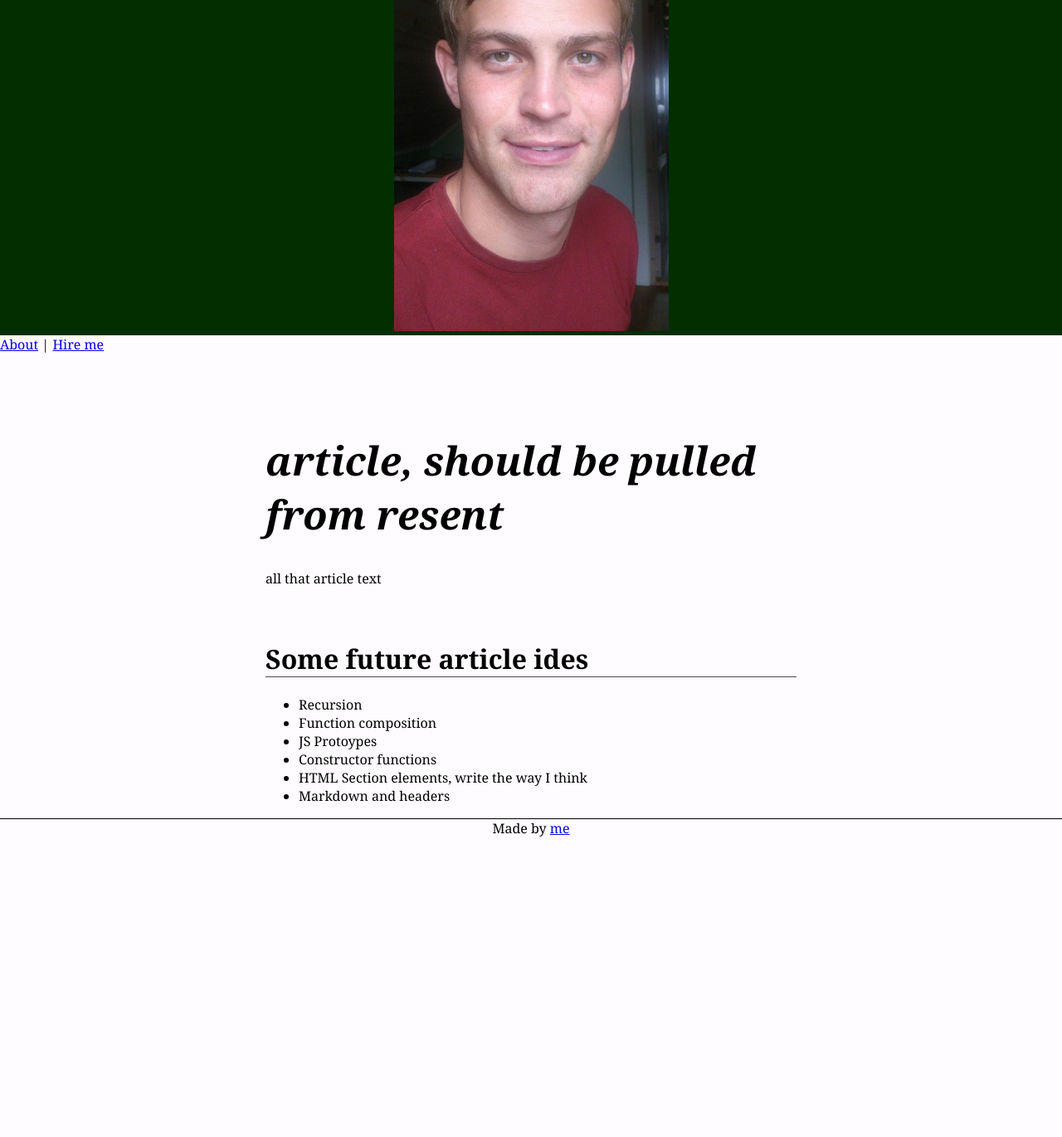
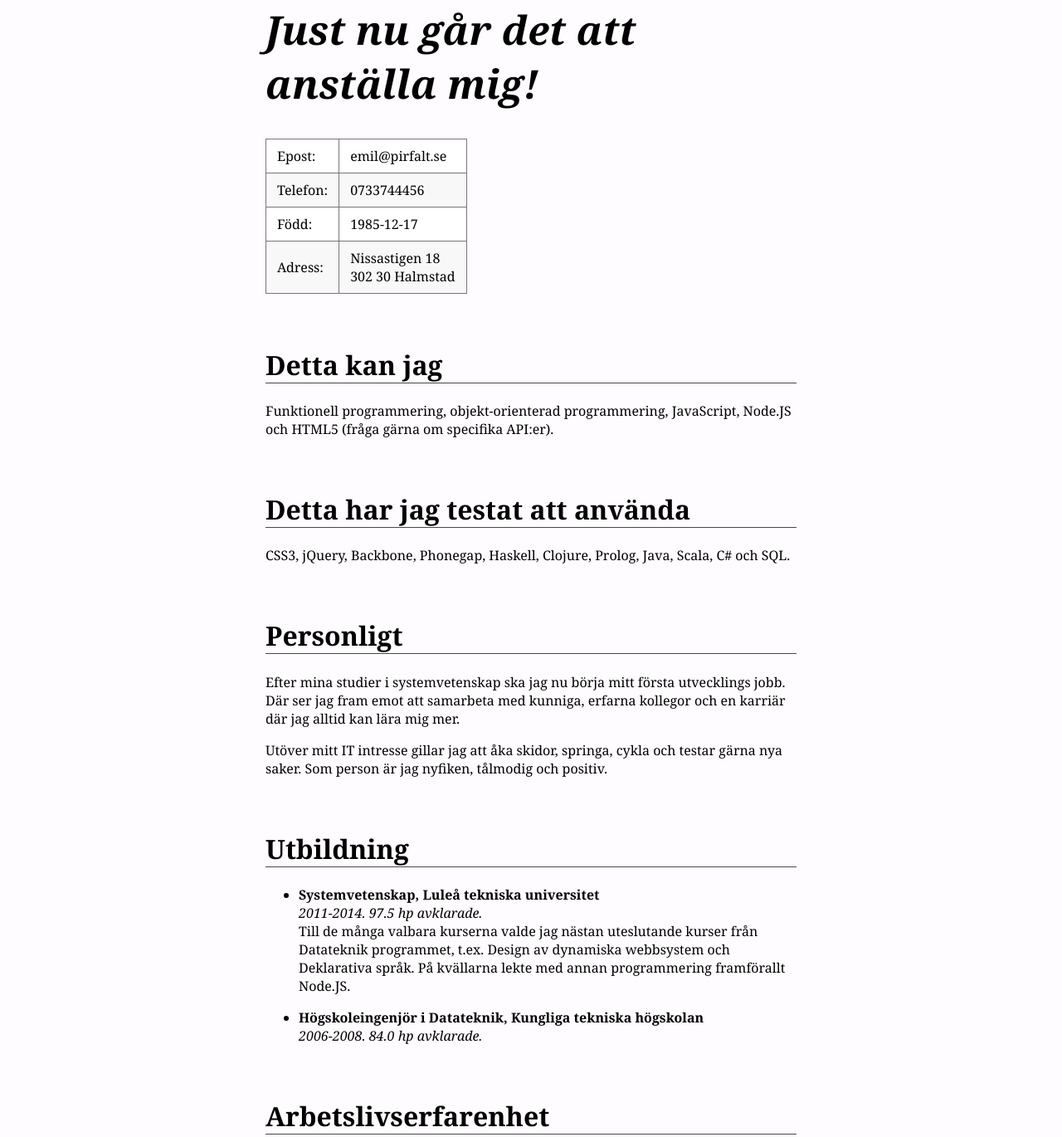
Before and after one commit to pirfalt/pirfalt.github.io, a plain HTML site: page index.html in a window 1280 px wide. Shown: the part 378-1748 px from the top of the page at 83% size. Before the commit the page ends 1387 px from the top, so only its background shows below. Drawn offline with Linux system fonts and the light colour scheme.

Commit message:
Change index to the old /hire-me

```diff
--- a/index.html
+++ b/index.html
@@ -3,47 +3,82 @@
 <head>
 	<title>Emil Pirfält</title>
 
-  <link href="assets/style.css" rel="stylesheet" />
+	<link href="assets/style.css" rel="stylesheet" />
 </head>
 <body>
 
-	<header>
-		<h1>Emil Pirfält</h1>
-		<p>Geek playing around</p>
-		<img src="assets/images/profile.jpg">
+	<header class="mainblock">
+    <h1>Emil Pirfält</h1>
+    <p>Geek playing around</p>
 	</header>
 
-	<nav>
-		<a href="about">About</a>
-		|
-		<a href="hire-me">Hire me</a>
-	</nav>
+	<div id="main" class="mainblock">
 
-	<div id="main">
+	<article>
+		<h1 id="-emil-pirf-lt">Just nu går det att anställa mig!</h1>
 
-		<article>
-			<h1>article, should be pulled from resent</h1>
-			<p>all that article text</p>
-		</article>
+    <table>
+    <tbody>
+      <tr>
+		    <td>Epost:</td>
+		    <td>emil@pirfalt.se</td>
+		  </tr>
+		  <tr>
+		    <td>Telefon:</td>
+		    <td>0733744456</td>
+		  </tr>
+		  <tr>
+		    <td>Född:</td>
+		    <td>1985-12-17</td>
+		  </tr>
+		  <tr>
+		    <td>Adress:</td>
+		    <td>
+		      Nissastigen 18<br>      302 30 Halmstad
+		    </td>
+		  </tr>
+		</tbody>
+    </table>
 
-		<section>
-			<h2>Some future article ides</h2>
-			<ul>
-				<li>Recursion</li>
-				<li>Function composition</li>
-				<li>JS Protoypes</li>
-				<li>Constructor functions</li>
-				<li>HTML Section elements, write the way I think</li>
-				<li>Markdown and headers</li>
-			</ul>
-		</section>
+
+		<h2 id="detta-kan-jag">Detta kan jag</h2>
+		<p>Funktionell programmering, objekt-orienterad programmering, JavaScript, Node.JS och HTML5 (fråga gärna om specifika API:er).</p>
+		<h2 id="detta-har-jag-testat-att-anv-nda">Detta har jag testat att använda</h2>
+		<p>CSS3, jQuery, Backbone, Phonegap, Haskell, Clojure, Prolog, Java, Scala, C# och SQL.</p>
+
+
+		<h2 id="personligt">Personligt</h2>
+    <p>Efter mina studier i systemvetenskap ska jag nu börja mitt första utvecklings jobb. Där ser jag fram emot att samarbeta med kunniga, erfarna kollegor och en karriär där jag alltid kan lära mig mer.</p>
+		<p>Utöver mitt IT intresse gillar jag att åka skidor, springa, cykla och testar gärna nya saker. Som person är jag nyfiken, tålmodig och positiv.</p>
+
+
+		<h2 id="utbildning">Utbildning</h2>
+		<ul>
+		<li><p><strong>Systemvetenskap, Luleå tekniska universitet</strong><br><em>2011-2014. 97.5 hp avklarade.</em><br>Till de många valbara kurserna valde jag nästan uteslutande kurser från Datateknik programmet, t.ex. Design av dynamiska webbsystem och Deklarativa språk. På kvällarna lekte med annan programmering framförallt Node.JS.</p>
+		</li>
+		<li><p><strong>Högskoleingenjör i Datateknik, Kungliga tekniska högskolan</strong><br><em>2006-2008. 84.0 hp avklarade.</em></p>
+		</li>
+		</ul>
+		<h2 id="arbetslivserfarenhet">Arbetslivserfarenhet</h2>
+		<ul>
+		<li><p><strong>Restaurang och bar hjälparbetare, Flertal arbetsplatser</strong><br><em>2010-2013. Inkomstkälla för skidåkning i Schweizska alperna.</em></p>
+		</li>
+		<li><p><strong>Tekniker, Alina Systems AB</strong><br><em>2008-2009. Felsökning och reparation av datorer och datordelar, samt kundsupport. Sommarvikarie följt av helgarbete.</em></p>
+		</li>
+		<li><p><strong>Takläggare, Industritak i Halmstad AB</strong><br><em>2004-2009. Montering av tätskikt vid platta tak. Sommararbete följt av heltidsarbete.</em></p>
+		</li>
+		<li><p><strong>Tekniker, Walerska Gymnasiekolan</strong><br><em>2004. Medhjälpare vid omstrukturering av skolans datorer.</em></p>
+		</li>
+		</ul>
+	</article>
 
 	</div>
 
-	<footer>
-		Made by <a href="mailto:emil@pirfalt.se">me</a>
+	<footer class="mainblock">
+    <img src="assets/images/profile.jpg">
+		<p>Made by me <a href="mailto:emil@pirfalt.se">me</a></p>
 	</footer>
 
-  <script src="assets/script.js"></script>
+	<script src="assets/script.js"></script>
 </body>
 </html>
```
Also changed, not shown: about.html (deleted, +0 -36 lines), hire-me.html (deleted, +0 -84 lines).
